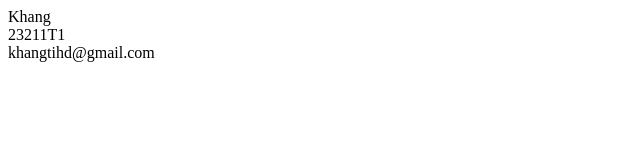
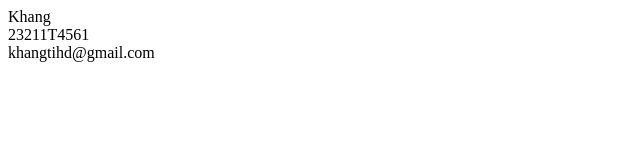
Before and after one commit to ImKaN001/Tai-lieu, a plain HTML site: page index.html in a window 1280 px wide. Shown: the full height of the page, 0-640 px from the left. Drawn offline with Linux system fonts and the light colour scheme.

Commit message:
Update index.html

```diff
--- a/index.html
+++ b/index.html
@@ -6,7 +6,7 @@
 
 <body>
 	<div>	Khang<br>
-		23211T1<br>
+		23211T4561<br>
 		 khangtihd@gmail.com</div>
 </body>
 </html>
```
